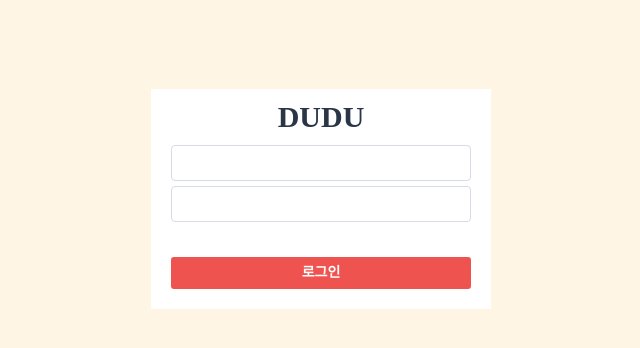
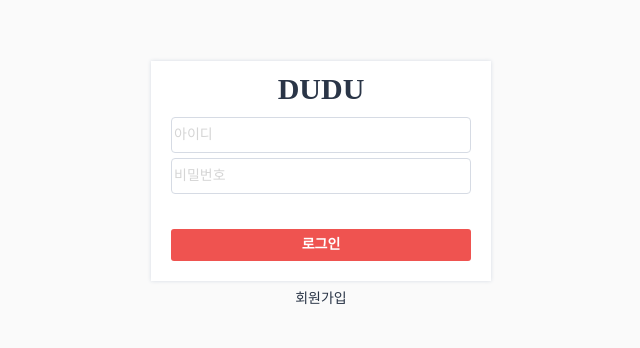
Before and after one commit to wldus904/DUDU, a Next.js app: page /home/Login in a window 1280 px wide. Shown: the part 216-564 px from the top of the page, without its empty margins (319-959 px from the left). Built offline with nearby package versions, Linux system fonts and the light colour scheme.

Commit message:
feat: login component 기능 수정

```diff
--- a/src/pages/home/Login.tsx
+++ b/src/pages/home/Login.tsx
@@ -8,19 +8,20 @@ import { useRouter } from "next/router";
 
 const LoginWrapper = styled.div`
     display: flex;
+    flex-direction: column;
     position: absolute;
     justify-content: center;
     align-items: center;
-    padding: 15px 0;
     width: 100%;
     height: 100%;
-    background-color: ${theme.colors.lightwarning};
+    background-color: #fafafa;
 `;
 
 const LoginBox = styled.div`
     max-width: 300px;
     padding: 20px;
     background-color: #fff;
+    box-shadow: 0 0 4px #d6dbe4;
 `;
 
 const MainIconBox = styled.div`
@@ -43,24 +44,39 @@ const WarningMsg = styled.div`
     color: ${theme.colors.error};
 `;
 
+const FindWrapper = styled.div`
+    text-align: center;
+    margin-top: 10px;
+`;
+
 const Login = () => {
     const router = useRouter();
-    const [idValue, setIdValue] = useState("");
-    const [pwdValue, setPwdValue] = useState("");
+    const [id, setId] = useState("");
+    const [pwd, setPwd] = useState("");
     const [msg, setMsg] = useState("");
+    const [loading, setLoading] = useState(false);
+    const finds = [{ name: "회원가입", url: "/home/join" }];
 
     const setValue = (e, ref) => {
         ref.current = e.target.value;
     };
 
     const startLogin = () => {
-        if (idValue === "test" && pwdValue === "test") {
-            setMsg("");
+        setLoading(true);
+        setMsg("");
+
+        if (id === "test" && pwd === "test") {
             localStorage.setItem("user", "abcd1234");
             router.push("/main/dashboard");
         } else {
             setMsg("아이디 또는 비밀번호를 잘못 입력했습니다");
+            setLoading(false);
         }
+    };
+
+    const move = (e, url) => {
+        e.preventDefault();
+        router.push(url);
     };
 
     return (
@@ -72,22 +88,33 @@ const Login = () => {
                 <InputBox>
                     <Input
                         type="text"
-                        value={idValue}
+                        placeholder="아이디"
+                        value={id}
                         width="98%"
-                        onChange={(e) => setIdValue(e.target.value)}
+                        onChange={(e) => setId(e.target.value)}
                     />
                     <Input
                         type="password"
-                        value={pwdValue}
+                        placeholder="비밀번호"
+                        value={pwd}
                         width="98%"
-                        onChange={(e) => setPwdValue(e.target.value)}
+                        onChange={(e) => setPwd(e.target.value)}
                     />
                 </InputBox>
                 <WarningMsg>{msg}</WarningMsg>
-                <Button color="error" onClick={startLogin}>
+                <Button color="error" loading={loading} onClick={startLogin}>
                     로그인
                 </Button>
             </LoginBox>
+            <FindWrapper>
+                {finds.map((find) => {
+                    return (
+                        <a onClick={(e) => move(e, find.url)} key={find.url}>
+                            {find.name}
+                        </a>
+                    );
+                })}
+            </FindWrapper>
         </LoginWrapper>
     );
 };
```
